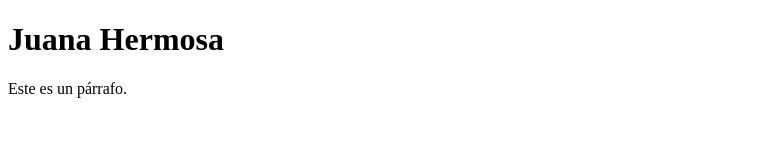
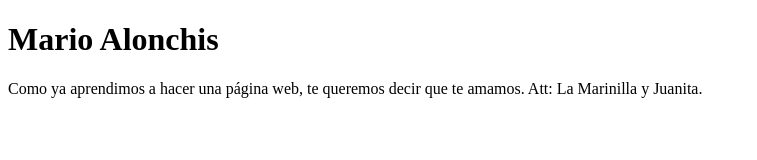
Before and after one commit to jujaramillori/juana_html, a plain HTML site: page index.html in a window 1280 px wide. Shown: the whole page, without its empty margins (0-757 px from the left). Drawn offline with Linux system fonts and the light colour scheme.

Commit message:
Update index.html

```diff
--- a/index.html
+++ b/index.html
@@ -7,8 +7,9 @@
   </head>
   <body>
     <div>
-        <h1>Juana Hermosa</h1>
-        <p>Este es un párrafo.</p>
+        <h1>Mario Alonchis</h1>
+        <p>Como ya aprendimos a hacer una página web, te queremos decir que te amamos.
+          Att: La Marinilla y Juanita.</p>
     </div>
   </body>
 </html>
```
